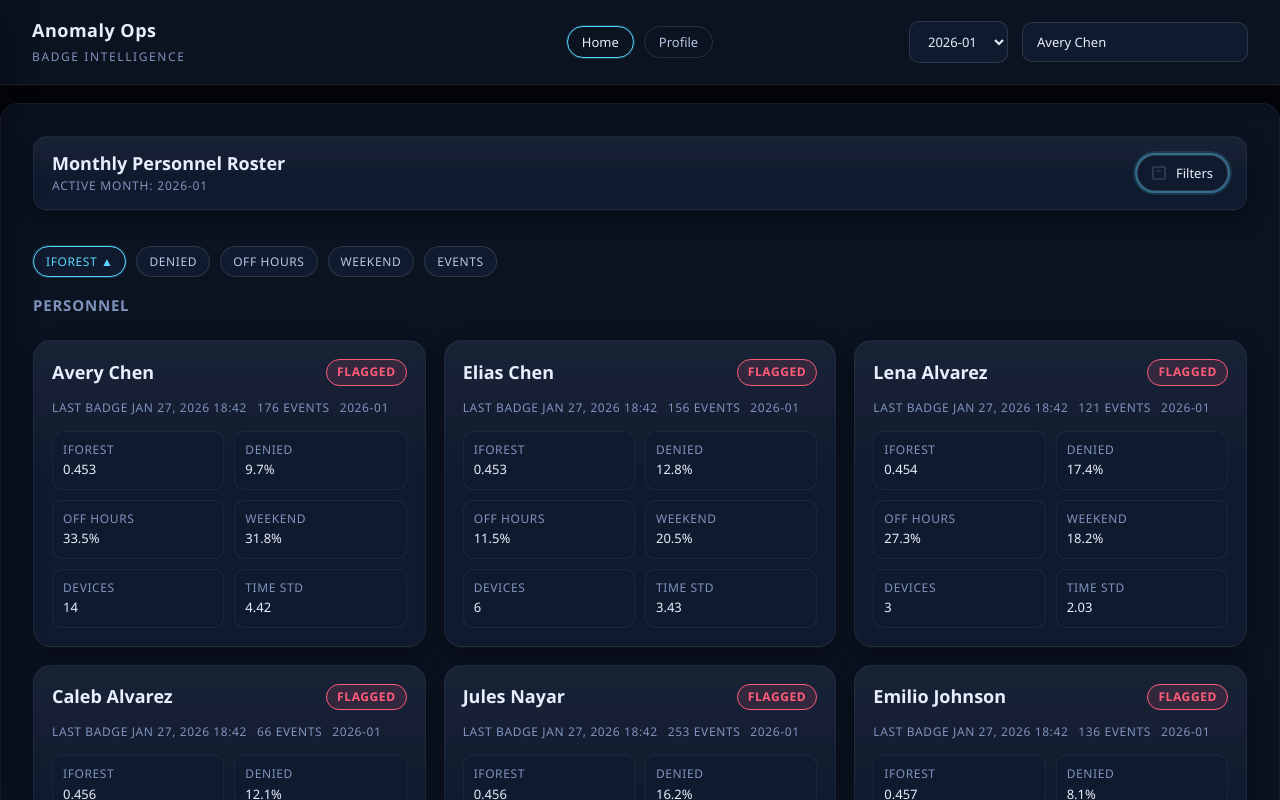
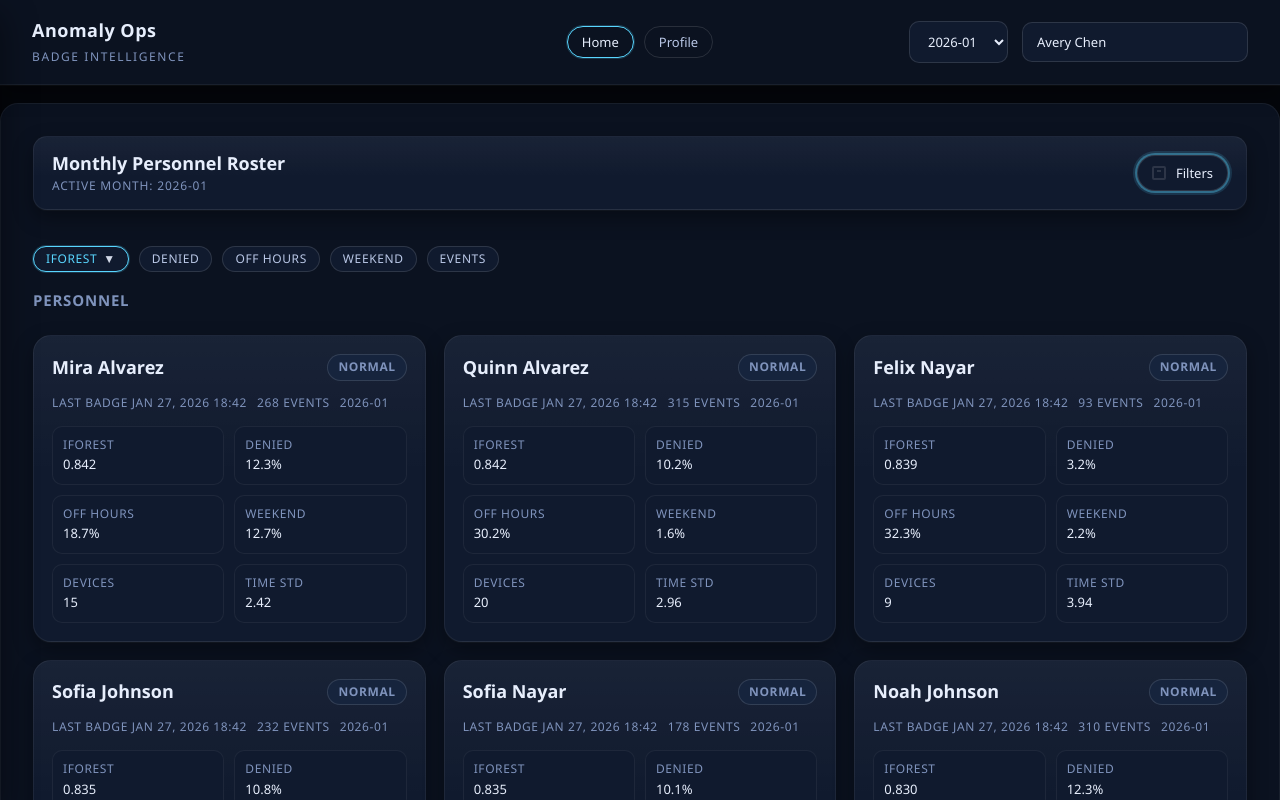
Before and after one commit to JohnArigo/anomaly_detection_demo, a React (Vite) app: page / in a window 1280 px wide. Shown: the top 800 px of the page. Built offline with nearby package versions, Linux system fonts and the light colour scheme.

Commit message:
fixed profile styling

```diff
--- a/src/components/profile/LLMSummaryModal.tsx
+++ b/src/components/profile/LLMSummaryModal.tsx
@@ -1,7 +1,7 @@
 import { useEffect, useMemo, useRef } from "react";
 import { createPortal } from "react-dom";
 import { EmptyState } from "../ui/EmptyState";
-import { anomalyLabel, getAnomalyStatus } from "../../utils/severity";
+import { getAnomalyStatus } from "../../utils/severity";
 import { formatScore } from "../../utils/format";
 import { parseJsonSafely } from "../../utils/json";
 import { formatDate, formatTime } from "../../utils/date";
@@ -18,12 +18,94 @@ type LLMSummaryModalProps = {
 };
 
 type ReportObject = Record<string, unknown>;
+type Tone = "danger" | "warn" | "good" | "neutral";
+type PeerContext = { label: string; tone: "warn" | "good" | "neutral"; limited: boolean };
 
 const isRecord = (value: unknown): value is ReportObject =>
   Boolean(value) && typeof value === "object" && !Array.isArray(value);
 
 const getString = (value: unknown) => (value === undefined || value === null ? "" : String(value));
 const getBool = (value: unknown) => Boolean(value);
+
+const includesAny = (value: string, terms: string[]) =>
+  terms.some((term) => value.includes(term));
+
+const getDetectionStatus = (isAnomaly: number) => {
+  if (isAnomaly === 1) {
+    return { label: "FLAGGED", tone: "danger" as const };
+  }
+  return { label: "NORMAL", tone: "good" as const };
+};
+
+const getPeerContextLabel = (report: ReportObject): PeerContext | null => {
+  const meta = isRecord(report.meta) ? report.meta : null;
+  const status = meta && isRecord(meta.status) ? meta.status : null;
+  const label = status ? getString(status.label).toLowerCase() : "";
+  const neighbor = meta && isRecord(meta.neighbor_baseline) ? meta.neighbor_baseline : null;
+  const kValue = neighbor?.k !== undefined ? Number(neighbor.k) : null;
+  const limited = kValue !== null && kValue < 5;
+
+  if (label) {
+    if (includesAny(label, ["typical", "within", "good"])) {
+      return { label: "Within peer norms", tone: "good", limited };
+    }
+    if (includesAny(label, ["slightly", "unusual", "alert"])) {
+      return { label: "Higher than peers", tone: "warn", limited };
+    }
+  }
+
+  const findings = Array.isArray(report.key_findings) ? report.key_findings : [];
+  let higher = 0;
+  let lower = 0;
+  let neutral = 0;
+  let higherRisk = 0;
+
+  for (const finding of findings) {
+    if (!isRecord(finding)) continue;
+    const direction = getString(finding.direction_vs_peers).toLowerCase();
+    const assessment = getString(finding.assessment).toLowerCase();
+    const riskish = includesAny(assessment, ["higher_than_typical", "strongly", "danger", "anomal", "unusual"]);
+    if (direction === "higher") {
+      higher += 1;
+      if (riskish) higherRisk += 1;
+    } else if (direction === "lower") {
+      lower += 1;
+    } else {
+      neutral += 1;
+    }
+  }
+
+  if (higherRisk > 0) {
+    return { label: "Higher than peers", tone: "warn", limited };
+  }
+  if (higher > 0 && lower > 0) {
+    return { label: "Mixed vs peers", tone: "neutral", limited };
+  }
+  if (higher > 0) {
+    return { label: "Higher than peers", tone: "warn", limited };
+  }
+  if (lower > 0 || neutral > 0) {
+    return { label: "Within peer norms", tone: "good", limited };
+  }
+  return null;
+};
+
+const getFindingTone = (finding: ReportObject): Tone => {
+  const assessment = getString(finding.assessment).toLowerCase();
+  const direction = getString(finding.direction_vs_peers).toLowerCase();
+
+  if (includesAny(assessment, ["higher_than_typical", "strongly", "danger", "anomal"])) {
+    return "danger";
+  }
+  if (includesAny(assessment, ["slightly", "somewhat", "unusual", "higher"])) {
+    return "warn";
+  }
+  if (includesAny(assessment, ["within", "typical", "none"]) || direction === "lower") {
+    return "good";
+  }
+  if (direction === "higher") return "warn";
+  return "neutral";
+};
 
 const renderValue = (value: unknown) => {
   if (typeof value === "string" || typeof value === "number" || typeof value === "boolean") {
@@ -108,6 +190,8 @@ export const LLMSummaryModal = ({
 
   const status = getAnomalyStatus(isAnomaly);
   const data = parsed.data ?? {};
+  const detectionStatus = getDetectionStatus(isAnomaly);
+  const peerContext = getPeerContextLabel(data);
   const meta = isRecord(data.meta) ? data.meta : null;
   const period = meta && isRecord(meta.period) ? meta.period : null;
   const neighbor = meta && isRecord(meta.neighbor_baseline) ? meta.neighbor_baseline : null;
@@ -122,7 +206,7 @@ export const LLMSummaryModal = ({
   return createPortal(
     <div className="modal-overlay" role="presentation" onMouseDown={onClose}>
       <div
-        className="modal llm-modal"
+        className="modal llm-modal llmSummaryModal"
         role="dialog"
         aria-modal="true"
         ref={modalRef}
@@ -138,7 +222,19 @@ export const LLMSummaryModal = ({
               <span className="modal__metaItem">
                 {String(period?.label ?? monthKey)}
               </span>
-              <span className="modal__metaItem">{anomalyLabel(status)}</span>
+              <span className="modal__metaItem">
+                <span className={`llmPrimaryBadge llmPrimaryBadge--${detectionStatus.tone}`}>
+                  {detectionStatus.label}
+                </span>
+              </span>
+              {peerContext && (
+                <span className="modal__metaItem">
+                  <span className={`llmPeerBadge llmPeerBadge--${peerContext.tone}`}>
+                    Peer context: {peerContext.label}
+                    {peerContext.limited ? " (limited baseline)" : ""}
+                  </span>
+                </span>
+              )}
               <span className="modal__metaItem">iForest {formatScore(iforestScore, 3)}</span>
               {neighbor?.k !== undefined && (
                 <span className="modal__metaItem">Peers: k={String(neighbor.k)}</span>
@@ -205,7 +301,11 @@ export const LLMSummaryModal = ({
                           </div>
                           {(finding as ReportObject).assessment !== undefined &&
                             (finding as ReportObject).assessment !== null && (
-                            <div className="llm-badge llm-badge--muted">
+                            <div
+                              className={`llmFindingBadge llmFindingBadge--${getFindingTone(
+                                finding as ReportObject,
+                              )}`}
+                            >
                               {String((finding as ReportObject).assessment)}
                             </div>
                           )}
--- a/src/screens/HomeScreen.tsx
+++ b/src/screens/HomeScreen.tsx
@@ -26,6 +26,10 @@ type HomeFilters = {
 
 type SortKey = "iforest_score" | "denial_rate" | "off_hours_ratio" | "weekend_ratio" | "count_events";
 type SortDirection = "asc" | "desc";
+type SortState = {
+  key: SortKey | null;
+  direction: SortDirection;
+};
 
 const defaultFilters: HomeFilters = {
   nameQuery: "",
@@ -50,8 +54,10 @@ export const HomeScreen = ({
   const [filters, setFilters] = useState<HomeFilters>(defaultFilters);
   const [filtersOpen, setFiltersOpen] = useState(false);
   const [highlightedId, setHighlightedId] = useState<string | null>(null);
-  const [sortKey, setSortKey] = useState<SortKey>("iforest_score");
-  const [sortDir, setSortDir] = useState<SortDirection>("asc");
+  const [sortState, setSortState] = useState<SortState>({
+    key: "iforest_score",
+    direction: "desc",
+  });
   const filterButtonRef = useRef<HTMLButtonElement | null>(null);
 
   const rosterOptions = useMemo(
@@ -80,21 +86,19 @@ export const HomeScreen = ({
     return count;
   }, [filters]);
 
-  const sortedRows = useMemo(
-    () => sortRows(filteredRows, sortKey, sortDir),
-    [filteredRows, sortKey, sortDir],
-  );
+  const sortedRows = useMemo(() => {
+    if (!sortState.key) return filteredRows;
+    return sortRows(filteredRows, sortState.key, sortState.direction);
+  }, [filteredRows, sortState]);
 
   const pageRows = useMemo(() => sortedRows.slice(0, 100), [sortedRows]);
 
   const onSort = (key: SortKey) => {
-    setSortKey((current) => {
-      if (current === key) {
-        setSortDir((dir) => (dir === "asc" ? "desc" : "asc"));
-        return current;
+    setSortState((prev) => {
+      if (prev.key === key) {
+        return { key, direction: prev.direction === "asc" ? "desc" : "asc" };
       }
-      setSortDir("desc");
-      return key;
+      return { key, direction: "desc" };
     });
   };
 
@@ -155,41 +159,34 @@ export const HomeScreen = ({
           </div>
 
           <div className="sort-row">
-            <button
-              type="button"
-              className={`sort-pill ${sortKey === "iforest_score" ? "sort-pill--active" : ""}`.trim()}
-              onClick={() => onSort("iforest_score")}
-            >
-              iForest {sortKey === "iforest_score" ? (sortDir === "asc" ? "▲" : "▼") : ""}
-            </button>
-            <button
-              type="button"
-              className={`sort-pill ${sortKey === "denial_rate" ? "sort-pill--active" : ""}`.trim()}
-              onClick={() => onSort("denial_rate")}
-            >
-              Denied {sortKey === "denial_rate" ? (sortDir === "asc" ? "▲" : "▼") : ""}
-            </button>
-            <button
-              type="button"
-              className={`sort-pill ${sortKey === "off_hours_ratio" ? "sort-pill--active" : ""}`.trim()}
-              onClick={() => onSort("off_hours_ratio")}
-            >
-              Off Hours {sortKey === "off_hours_ratio" ? (sortDir === "asc" ? "▲" : "▼") : ""}
-            </button>
-            <button
-              type="button"
-              className={`sort-pill ${sortKey === "weekend_ratio" ? "sort-pill--active" : ""}`.trim()}
-              onClick={() => onSort("weekend_ratio")}
-            >
-              Weekend {sortKey === "weekend_ratio" ? (sortDir === "asc" ? "▲" : "▼") : ""}
-            </button>
-            <button
-              type="button"
-              className={`sort-pill ${sortKey === "count_events" ? "sort-pill--active" : ""}`.trim()}
-              onClick={() => onSort("count_events")}
-            >
-              Events {sortKey === "count_events" ? (sortDir === "asc" ? "▲" : "▼") : ""}
-            </button>
+            {([
+              { key: "iforest_score", label: "iForest" },
+              { key: "denial_rate", label: "Denied" },
+              { key: "off_hours_ratio", label: "Off Hours" },
+              { key: "weekend_ratio", label: "Weekend" },
+              { key: "count_events", label: "Events" },
+            ] as const).map((item) => {
+              const isActive = sortState.key === item.key;
+              const dir = sortState.direction;
+              return (
+                <button
+                  key={item.key}
+                  type="button"
+                  className={`sort-pill ${
+                    isActive ? `sort-pill--active sort-pill--${dir}` : ""
+                  }`.trim()}
+                  onClick={() => onSort(item.key)}
+                  aria-pressed={isActive}
+                >
+                  <span className="sort-pill__label">{item.label}</span>
+                  {isActive && (
+                    <span className="sort-pill__dir" aria-hidden="true">
+                      {dir === "asc" ? "▲" : "▼"}
+                    </span>
+                  )}
+                </button>
+              );
+            })}
           </div>
 
           <Panel title="Personnel" className="panel--ghost">
--- a/src/styles/home.css
+++ b/src/styles/home.css
@@ -61,6 +61,9 @@
   text-transform: uppercase;
   letter-spacing: 0.6px;
   cursor: pointer;
+  display: inline-flex;
+  align-items: center;
+  gap: 6px;
   transition: background-color var(--t-fast) var(--ease-out),
     border-color var(--t-fast) var(--ease-out),
     color var(--t-fast) var(--ease-out);
@@ -76,6 +79,21 @@
   color: var(--accent-primary);
   border-color: var(--accent-primary);
   box-shadow: 0 0 0 1px rgba(89, 214, 255, 0.2);
+}
+
+.sort-pill__label {
+  line-height: 1;
+}
+
+.sort-pill__dir {
+  font-size: var(--text-xs);
+  line-height: 1;
+  color: var(--text-primary);
+}
+
+.sort-pill--asc .sort-pill__dir,
+.sort-pill--desc .sort-pill__dir {
+  opacity: 0.9;
 }
 
 .filters-panel {
```
Also changed, not shown: src/components/profile/LLMSummaryModal.css (+95 -33 lines).
